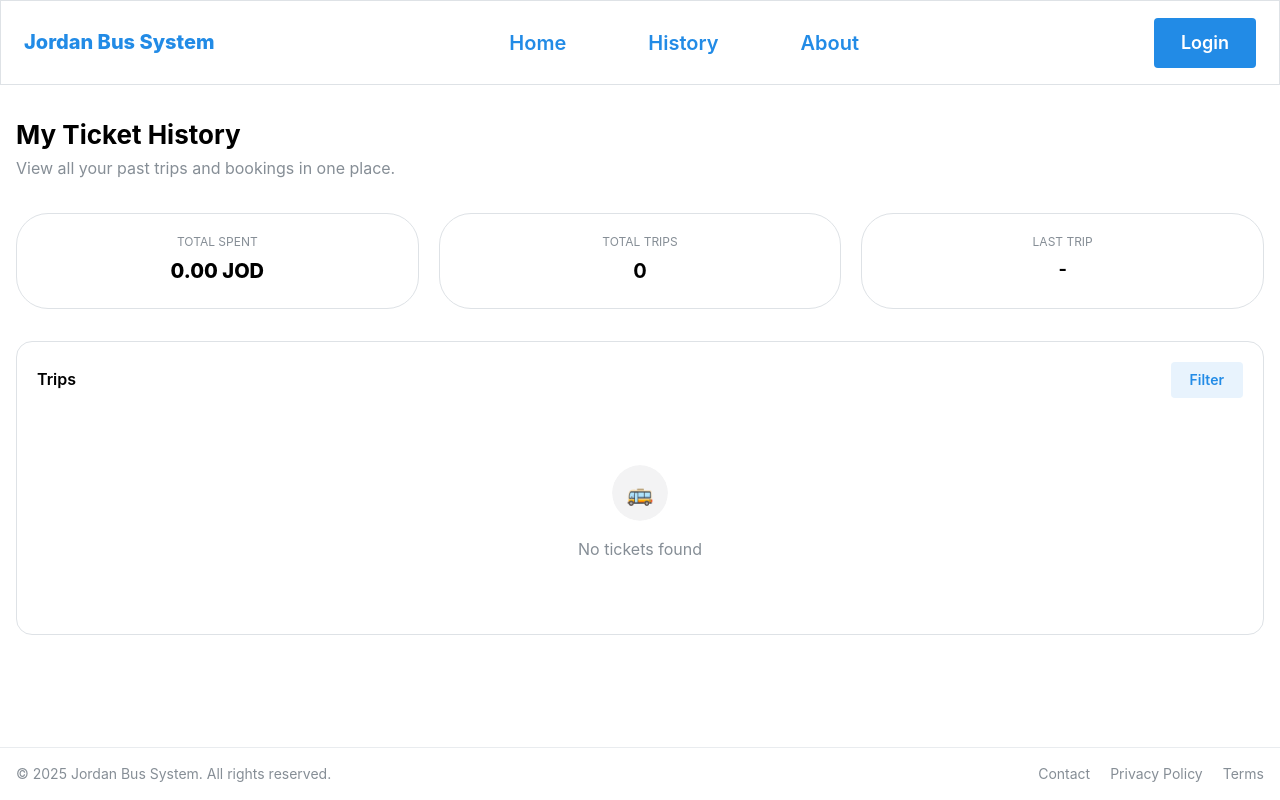
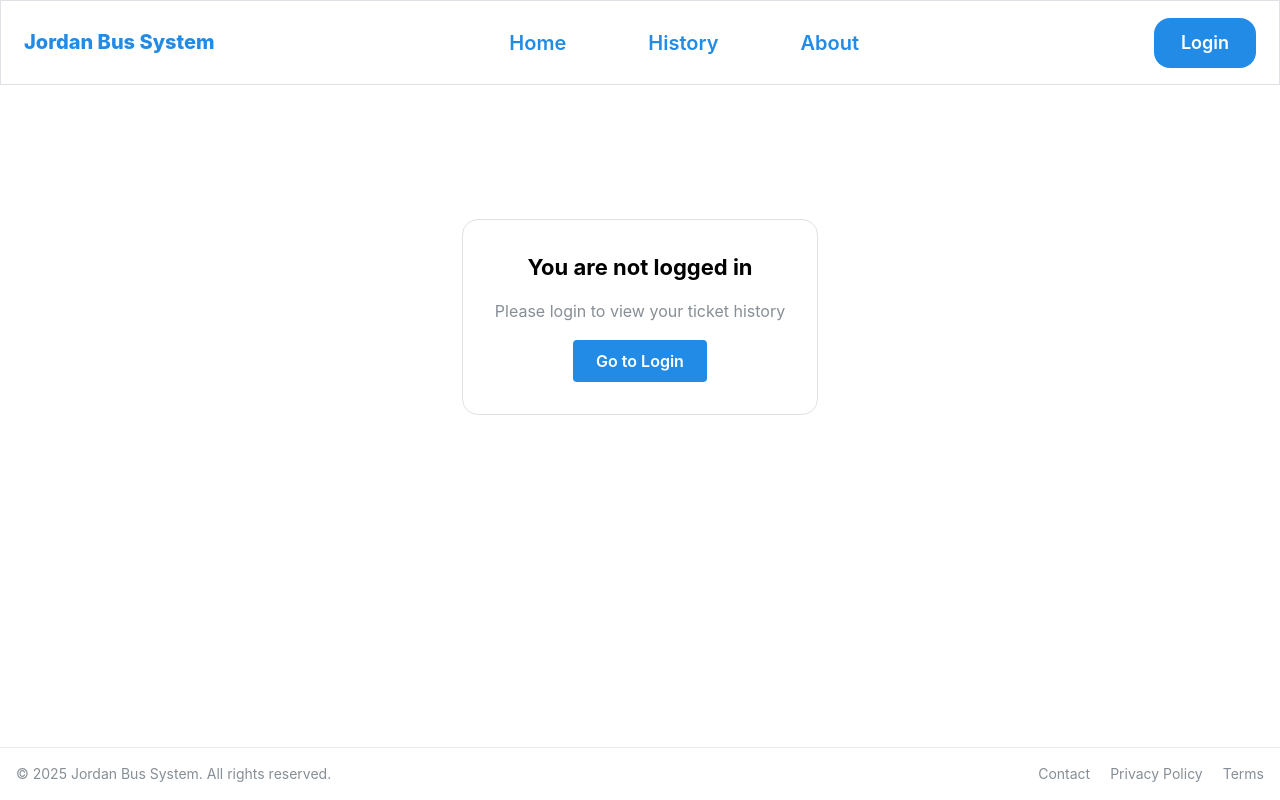
Before and after one commit to AbdallahMaani/Bus-Ticketing-System, a Next.js app: page /history in a window 1280 px wide. Built offline with nearby package versions, Linux system fonts and the light colour scheme.

Commit message:
22th commit 4PM 12/23

```diff
--- a/src/Components/Header.tsx
+++ b/src/Components/Header.tsx
@@ -78,7 +78,7 @@ function Header() {
               <UnstyledButton>
                 <Group gap="md">
                   <Box ta="right">
-                    <Text fw={600} size="lg">
+                    <Text fw={600} size="lg" c="dimmed">
                       {full_name}
                     </Text>
                     <Badge size="lg" variant="light">
@@ -103,7 +103,7 @@ function Header() {
             </Menu.Dropdown>
           </Menu>
         ) : (
-          <Button component={Link} href="/auth/login" size="lg">
+          <Button component={Link} href="/auth/login" size="lg" radius="lg">
             Login
           </Button>
         )}
--- a/src/Components/TicketStore.tsx
+++ b/src/Components/TicketStore.tsx
@@ -26,11 +26,12 @@ export function TicketProvider({ children }: { children: React.ReactNode }) {
   const [tickets, setTickets] = useState<TicketRecord[]>([]);
 
   useEffect(() => {
-    const stored = localStorage.getItem("ticketHistory");
+    const stored = localStorage.getItem("ticketHistory"); // the key in local storage
     if (stored) {
+      // eslint-disable-next-line react-hooks/set-state-in-effect
       setTickets(JSON.parse(stored));
     }
-  }, []); // getting tickets from local storage on initial load
+  }, []);
 
   useEffect(() => {
     localStorage.setItem("ticketHistory", JSON.stringify(tickets));
--- a/src/app/history/page.tsx
+++ b/src/app/history/page.tsx
@@ -1,6 +1,6 @@
 "use client";
 
-import React from "react";
+import React, { useEffect, useState } from "react";
 import {
   Container,
   Title,
@@ -18,22 +18,47 @@ import {
   Center,
   SimpleGrid,
 } from "@mantine/core";
+import { useRouter } from "next/navigation";
 import Header from "@/Components/Header";
 import Footer from "@/Components/Footer";
 import { useTickets } from "@/Components/TicketStore";
 
 export default function HistoryPage() {
+  const router = useRouter();
   const { tickets } = useTickets();
+
+  const [isLoggedIn, setIsLoggedIn] = useState<boolean | null>(null);
+
+  useEffect(() => {
+    const userJson = localStorage.getItem("currentUser");
+
+    if (!userJson) {
+      // eslint-disable-next-line react-hooks/set-state-in-effect
+      setIsLoggedIn(false);
+      return;
+    }
+
+    try {
+      const user = JSON.parse(userJson);
+      setIsLoggedIn(!!user); // !! converts to boolean
+    } catch (err) {
+      console.error("Invalid user data");
+      setIsLoggedIn(false);
+    }
+  }, []);
+
+  if (isLoggedIn === null) {
+    return null;
+  }
 
   const totalSpent = tickets.reduce(
     (sum, t) => sum + (t.total ?? t.price * t.quantity),
     0
   );
+  const totalTrips = tickets.length;
+  const lastTrip = tickets.length ? tickets[0].date : "-";
 
-  const totalTrips = tickets.length;
-  const lastTrip = tickets.length ? tickets[0].date : null;
-
-  const rows = tickets.map((ticket) => (
+  const rows = tickets.map((ticket) => ( // maps tickets from the usetickets to the table
     <Table.Tr key={ticket.id}>
       <Table.Td>
         <Group gap="sm" wrap="nowrap">
@@ -41,7 +66,7 @@ export default function HistoryPage() {
             🚌
           </Avatar>
           <Stack gap={0}>
-            <Text fw={600} size="sm">
+            <Text fw={600} size="sm" c="blue">
               {ticket.id}
             </Text>
             <Text size="xs" c="dimmed">
@@ -51,27 +76,20 @@ export default function HistoryPage() {
         </Group>
       </Table.Td>
 
-      <Table.Td>{ticket.date}</Table.Td>
-      <Table.Td>{ticket.time}</Table.Td>
-      <Table.Td>{ticket.price.toFixed(2)} JOD</Table.Td>
-      <Table.Td>{ticket.quantity}</Table.Td>
-      <Table.Td>
+      <Table.Td ta="center">{ticket.date}</Table.Td>
+      <Table.Td ta="center">{ticket.time}</Table.Td>
+      <Table.Td ta="center">{ticket.price.toFixed(2)} JOD</Table.Td>
+      <Table.Td ta="center">{ticket.quantity}</Table.Td>
+      <Table.Td ta="center">
         {(ticket.total ?? ticket.price * ticket.quantity).toFixed(2)} JOD
       </Table.Td>
-
-      <Table.Td>
+      <Table.Td ta="center">
         <Badge
           color={ticket.status === "Confirmed" ? "green" : "red"}
           variant="light"
         >
           {ticket.status}
         </Badge>
-      </Table.Td>
-
-      <Table.Td>
-        <Button size="xs" variant="light">
-          View
-        </Button>
       </Table.Td>
     </Table.Tr>
   ));
@@ -82,17 +100,44 @@ export default function HistoryPage() {
 
       <Box component="main" style={{ flex: 1 }}>
         <Container size="xl" py="xl">
+
+          {!isLoggedIn && (
+            <Center mih={400}>
+              <Paper withBorder p="xl" radius="lg">
+                <Stack align="center" gap="md">
+                  <Title order={3}>You are not logged in</Title>
+                  <Text c="dimmed" ta="center">
+                    Please login to view your ticket history
+                  </Text>
+                  <Button
+                    size="md"
+                    onClick={() => router.push("/auth/login")}
+                  >
+                    Go to Login
+                  </Button>
+                </Stack>
+              </Paper>
+            </Center>
+          )}
+
+          {isLoggedIn && (
             <Stack gap="xl">
-            <Stack gap={4}>
-              <Title order={2}>My Ticket History</Title>
-              <Text c="dimmed">
-                View all your past trips and bookings in one place.
+              <Paper shadow="md" p="xl" withBorder radius="lg">
+                <Center>
+                  <Stack align="center" gap="xs">
+                    <Title order={4} ta="center" c="dimmed">
+                      My Ticket History
+                    </Title>
+                    <Text c="dimmed" size="sm">
+                      View all your past trips and bookings
                     </Text>
                   </Stack>
+                </Center>
+              </Paper>
 
               <SimpleGrid cols={{ base: 1, sm: 3 }} spacing="lg">
                 <Card withBorder radius="xl" p="lg">
-                <Stack align="center" gap={4}>
+                  <Stack align="center">
                     <Text size="xs" c="dimmed" tt="uppercase">
                       Total Spent
                     </Text>
@@ -103,7 +148,7 @@ export default function HistoryPage() {
                 </Card>
 
                 <Card withBorder radius="xl" p="lg">
-                <Stack align="center" gap={4}>
+                  <Stack align="center">
                     <Text size="xs" c="dimmed" tt="uppercase">
                       Total Trips
                     </Text>
@@ -114,51 +159,34 @@ export default function HistoryPage() {
                 </Card>
 
                 <Card withBorder radius="xl" p="lg">
-                <Stack align="center" gap={4}>
+                  <Stack align="center">
                     <Text size="xs" c="dimmed" tt="uppercase">
                       Last Trip
                     </Text>
                     <Text fw={700} size="lg">
-                    {lastTrip ?? "-"}
+                      {lastTrip}
                     </Text>
                   </Stack>
                 </Card>
               </SimpleGrid>
 
               <Paper withBorder radius="lg" p="lg">
-              <Group justify="space-between" mb="md">
-                <Text fw={600}>Trips</Text>
-                <Button size="sm" variant="light">
-                  Filter
-                </Button>
-              </Group>
-
                 <ScrollArea>
                   {tickets.length === 0 ? (
                     <Center mih={200}>
-                    <Stack align="center">
-                      <Avatar size="lg" radius="xl">
-                        🚌
-                      </Avatar>
                       <Text c="dimmed">No tickets found</Text>
-                    </Stack>
                     </Center>
                   ) : (
-                  <Table
-                    highlightOnHover
-                    verticalSpacing="md"
-                    miw={800}
-                  >
+                    <Table highlightOnHover miw={800}>
                       <Table.Thead>
                         <Table.Tr>
-                        <Table.Th>Ticket</Table.Th>
-                        <Table.Th>Date</Table.Th>
-                        <Table.Th>Time</Table.Th>
-                        <Table.Th>Price</Table.Th>
-                        <Table.Th>Qty</Table.Th>
-                        <Table.Th>Total</Table.Th>
-                        <Table.Th>Status</Table.Th>
-                        <Table.Th>Action</Table.Th>
+                          <Table.Th ta="center">Ticket</Table.Th>
+                          <Table.Th ta="center">Date</Table.Th>
+                          <Table.Th ta="center">Time</Table.Th>
+                          <Table.Th ta="center">Price</Table.Th>
+                          <Table.Th ta="center">Quantity</Table.Th>
+                          <Table.Th ta="center">Total</Table.Th>
+                          <Table.Th ta="center">Status</Table.Th>
                         </Table.Tr>
                       </Table.Thead>
                       <Table.Tbody>{rows}</Table.Tbody>
@@ -167,6 +195,8 @@ export default function HistoryPage() {
                 </ScrollArea>
               </Paper>
             </Stack>
+          )}
+
         </Container>
       </Box>
 
```
Also changed, not shown: src/Components/Booking.tsx (+50 -18 lines), src/Components/TicketForm.tsx (+0 -7 lines), src/Components/HistoryFilters.tsx (added). Lines whose indentation alone changed are shown as unchanged.
